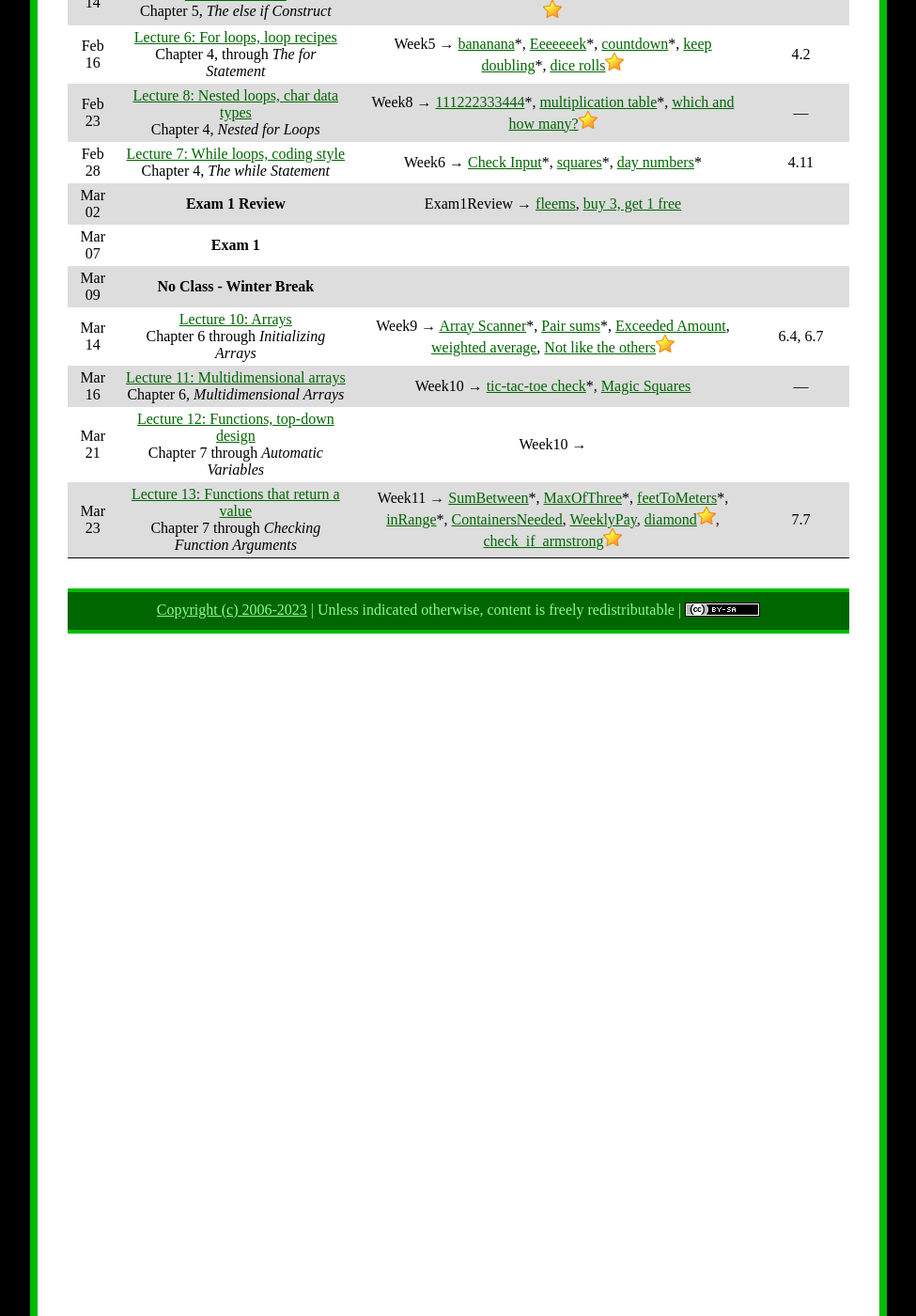
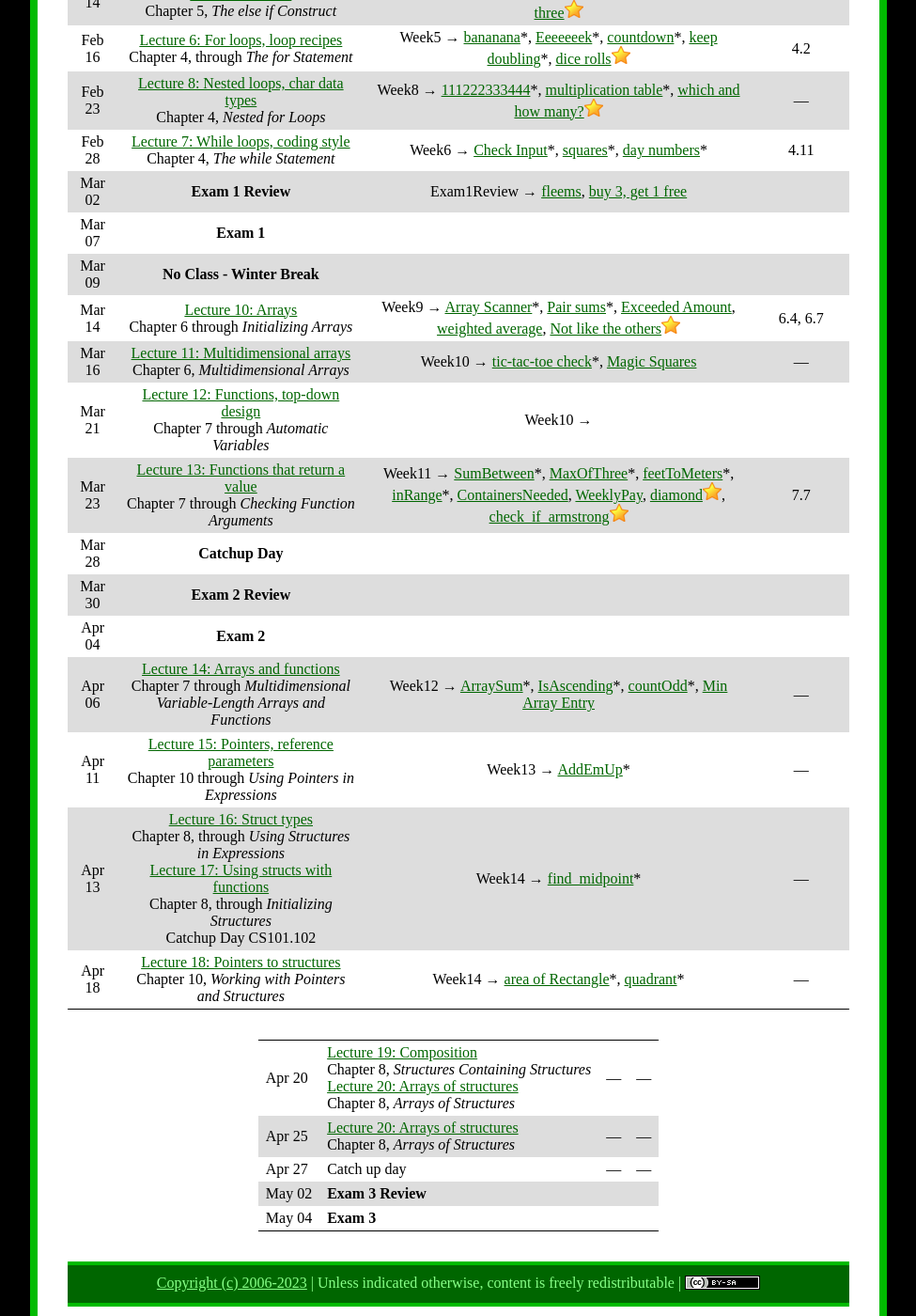
Before and after one commit to ycpcs/cs101-spring2023, a Jekyll site: the page built from schedule.md, in a window 1280 px wide and 1400 px high, scrolled down 746 px. Shown: the whole window at 94% size, without its empty margins (152-1127 px from the left). Built offline with Jekyll 4.4.1, drawn with Linux system fonts in a browser that asks for light colours.

Commit message:
updated schedule

```diff
--- a/schedule.md
+++ b/schedule.md
@@ -30,24 +30,23 @@ Mar 14 | [Lecture 10: Arrays](lectures/lecture10.html)<br>Chapter 6 through *Ini
 Mar 16 | [Lecture 11: Multidimensional arrays](lectures/lecture11.html)<br>Chapter 6, *Multidimensional Arrays* | Week10 &rarr; [tic-tac-toe check](https://cs.ycp.edu/cloudcoder/#exercise?c=17,p=852)\*, [Magic Squares](https://cs.ycp.edu/cloudcoder/#exercise?c=17,p=864) | &mdash;
 Mar 21 | [Lecture 12: Functions, top-down design](lectures/lecture12.html)<br>Chapter 7 through *Automatic Variables* | Week10 &rarr;
 Mar 23 | [Lecture 13: Functions that return a value](lectures/lecture13.html)<br>Chapter 7 through *Checking Function Arguments* | Week11 &rarr; [SumBetween](https://cs.ycp.edu/cloudcoder/#exercise?c=17,p=831)\*, [MaxOfThree](https://cs.ycp.edu/cloudcoder/#exercise?c=17,p=832)\*, [feetToMeters](https://cs.ycp.edu/cloudcoder/#exercise?c=17,p=849)\*, [inRange](https://cs.ycp.edu/cloudcoder/#exercise?c=17,p=850)\*, [ContainersNeeded](https://cs.ycp.edu/cloudcoder/#exercise?c=17,p=862), [WeeklyPay](https://cs.ycp.edu/cloudcoder/#exercise?c=17,p=863), [diamond](https://cs.ycp.edu/cloudcoder/#exercise?c=17,p=851)![gold star](img/goldstar-tiny.png), [check\_if\_armstrong](https://cs.ycp.edu/cloudcoder/#exercise?c=17,p=871)![gold star](img/goldstar-tiny.png) | 7.7
+Mar 28 | **Catchup Day**| |
+Mar 30 | **Exam 2 Review**| |
+Apr 04 | **Exam 2**| |
+Apr 06 | [Lecture 14: Arrays and functions](lectures/lecture14.html)<br>Chapter 7 through *Multidimensional Variable-Length Arrays and Functions* | Week12 &rarr; [ArraySum](https://cs.ycp.edu/cloudcoder/#exercise?c=17,p=828)\*, [IsAscending](https://cs.ycp.edu/cloudcoder/#exercise?c=17,p=830)\*, [countOdd](https://cs.ycp.edu/cloudcoder/#exercise?c=17,p=829)\*, [Min Array Entry](https://cs.ycp.edu/cloudcoder/#exercise?c=17,p=865) | &mdash;
+Apr 11 | [Lecture 15: Pointers, reference parameters](lectures/lecture15.html)<br>Chapter 10 through *Using Pointers in Expressions* | Week13 &rarr; [AddEmUp](https://cs.ycp.edu/cloudcoder/#exercise?c=17,p=833)\* | &mdash;
+Apr 13 | [Lecture 16: Struct types](lectures/lecture16.html)<br>Chapter 8, through *Using Structures in Expressions*<br>[Lecture 17: Using structs with functions](lectures/lecture17.html)<br>Chapter 8, through *Initializing Structures* <br>Catchup Day CS101.102| Week14 &rarr; [find\_midpoint](https://cs.ycp.edu/cloudcoder/#exercise?c=17,p=879)\* | &mdash;
+Apr 18 | [Lecture 18: Pointers to structures](lectures/lecture18.html)<br>Chapter 10, *Working with Pointers and Structures* |  Week14 &rarr; [area of Rectangle](https://cs.ycp.edu/cloudcoder/#exercise?c=17,p=834)\*, [quadrant](https://cs.ycp.edu/cloudcoder/#exercise?c=17,p=860)\* | &mdash;
+
+<!--Apr 20| Catch up day | &mdash; | &mdash;-->
+
+Apr 20 | [Lecture 19: Composition](lectures/lecture19.html)<br>Chapter 8, *Structures Containing Structures*<br>[Lecture 20: Arrays of structures](lectures/lecture20.html)<br>Chapter 8, *Arrays of Structures* | &mdash; | &mdash;
+Apr 25 | [Lecture 20: Arrays of structures](lectures/lecture20.html)<br>Chapter 8, *Arrays of Structures* | &mdash; | &mdash;
+Apr 27 | Catch up day | &mdash; | &mdash;
+May 02 | **Exam 3 Review**| |
+May 04 | **Exam 3**| |
 
 <!--
-Mar 03 | Working on Assignment 2 & Labs
- [PrintSum](https://cs.ycp.edu/cloudcoder/#exercise?c=17,p=825)\*, [Deep Thought](https://cs.ycp.edu/cloudcoder/#exercise?c=17,p=826)\*, [Find Primes](https://cs.ycp.edu/cloudcoder/#exercise?c=17,p=827)![gold star](img/goldstar-tiny.png) | &mdash;
-
-Mar 24 | **Exam 2 Review**| |
-Mar 29 | **Exam 2**| |
-Mar 31 | **No class due to Spartan Day** | &mdash; | &mdash;
-Apr 05 | [Lecture 14: Arrays and functions](lectures/lecture14.html)<br>Chapter 7 through *Multidimensional Variable-Length Arrays and Functions* | Week12 &rarr; [ArraySum](https://cs.ycp.edu/cloudcoder/#exercise?c=17,p=828)\*, [IsAscending](https://cs.ycp.edu/cloudcoder/#exercise?c=17,p=830)\*, [countOdd](https://cs.ycp.edu/cloudcoder/#exercise?c=17,p=829)\*, [Min Array Entry](https://cs.ycp.edu/cloudcoder/#exercise?c=17,p=865) | &mdash;
-Apr 07 | [Lecture 15: Pointers, reference parameters](lectures/lecture15.html)<br>Chapter 10 through *Using Pointers in Expressions* | Week13 &rarr; [AddEmUp](https://cs.ycp.edu/cloudcoder/#exercise?c=17,p=833)\* | &mdash;
-Apr 12 | [Lecture 16: Struct types](lectures/lecture16.html)<br>Chapter 8, through *Using Structures in Expressions*<br>[Lecture 17: Using structs with functions](lectures/lecture17.html)<br>Chapter 8, through *Initializing Structures* <br>Catchup Day CS101.102| Week14 &rarr; [find\_midpoint](https://cs.ycp.edu/cloudcoder/#exercise?c=17,p=879)\* | &mdash;
-Apr 14 | [Lecture 18: Pointers to structures](lectures/lecture18.html)<br>Chapter 10, *Working with Pointers and Structures* |  Week14 &rarr; [area of Rectangle](https://cs.ycp.edu/cloudcoder/#exercise?c=17,p=834)\*, [quadrant](https://cs.ycp.edu/cloudcoder/#exercise?c=17,p=860)\* | &mdash;
-Apr 19 | Catch up day | &mdash; | &mdash;
-Apr 21 | [Lecture 19: Composition](lectures/lecture19.html)<br>Chapter 8, *Structures Containing Structures*<br>[Lecture 20: Arrays of structures](lectures/lecture20.html)<br>Chapter 8, *Arrays of Structures* | &mdash; | &mdash;
-Apr 26 | [Lecture 20: Arrays of structures](lectures/lecture20.html)<br>Chapter 8, *Arrays of Structures* | &mdash; | &mdash;
-Apr 28 | Catch up day | &mdash; | &mdash;
-May 03 | **Exam 3 Review**| |
-May 05 | **Exam 3**| |
 Thu, May 12| **Final Exam for Section 101 @ 8:00 AM - 10:00 AM**
 Thu, May 12| **Final Exam for Section 102 @ 10:15 AM - 12:15 PM**
 -->
```
